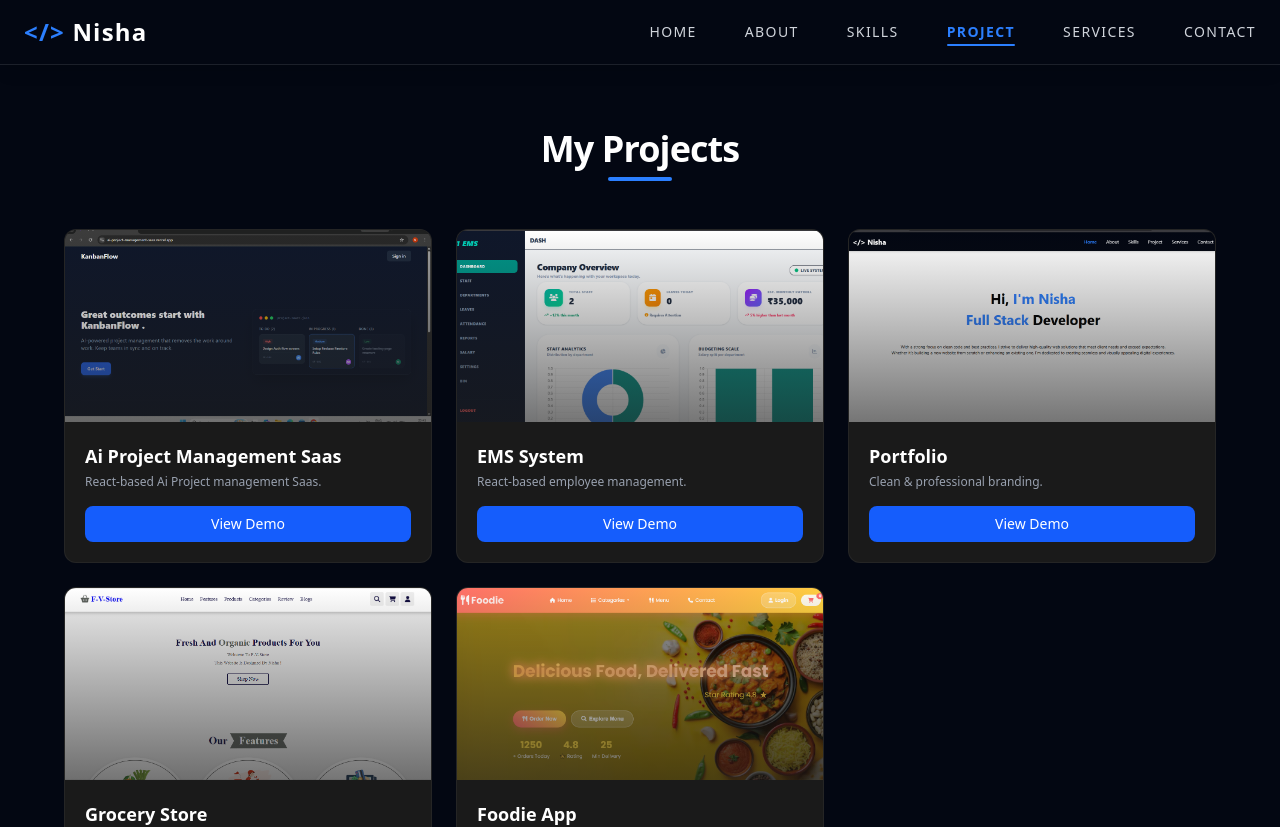
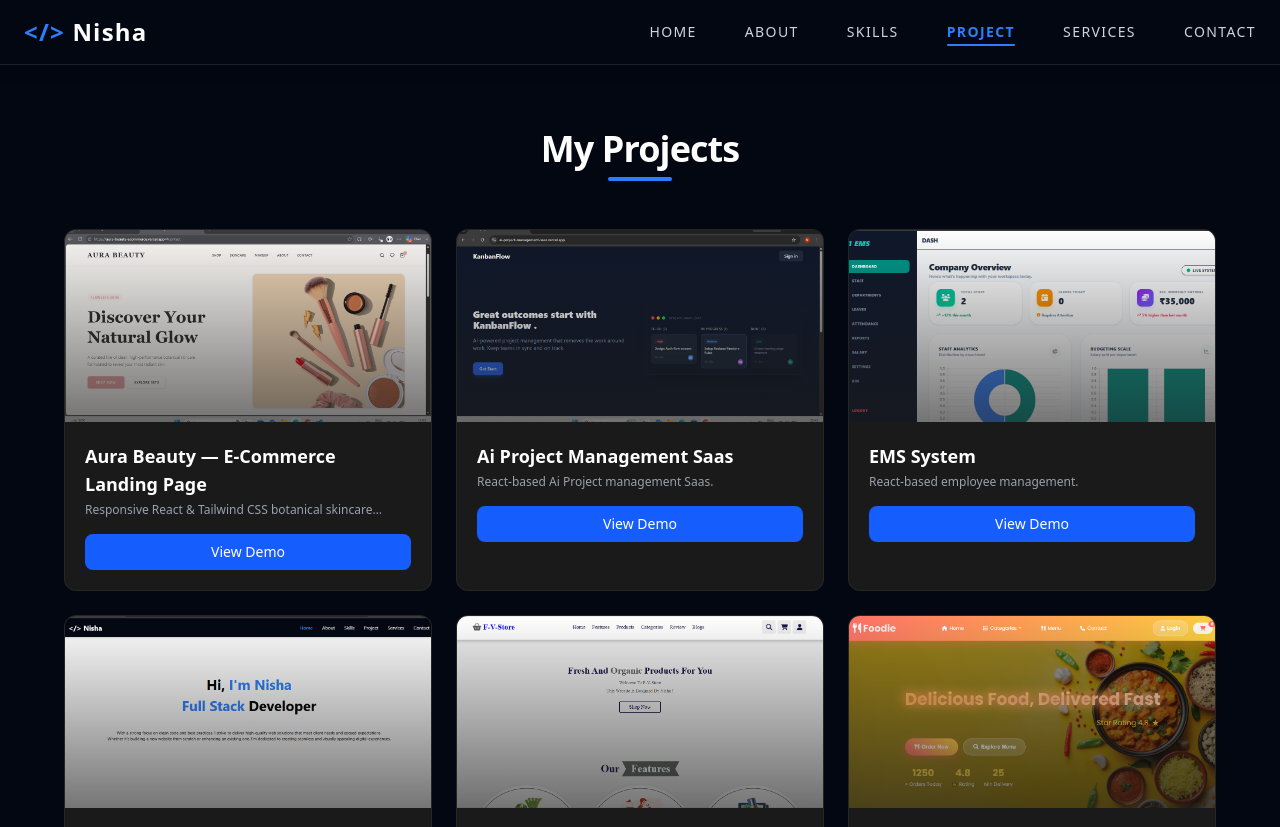
Before and after one commit to Lets-nisha/portfolio-com-n95, a React (Vite) app: page /project in a window 1280 px wide. Shown: the top 827 px of the page. Built offline with nearby package versions, Linux system fonts and the light colour scheme.

Commit message:
Add Aura Beauty e-commerce project to Project.jsx
Added a new project entry for 'Aura Beauty' e-commerce landing page with relevant details.

```diff
--- a/src/pages/Project.jsx
+++ b/src/pages/Project.jsx
@@ -6,10 +6,18 @@ import netflix from '../assets/netflix.png'
 import ems from '../assets/ems.png'
 import Foodie from '../assets/Foodie.png'
 import AiProject from '../assets/aiproject.png'
+import Ecommerce from '../assets/e-commerce.png'
+
 
 const Project = () => {
 
   const projects = [
+   {
+  title: "Aura Beauty — E-Commerce Landing Page",
+  image: Ecommerce,
+  description: "Responsive React & Tailwind CSS botanical skincare landing page featuring luxury UI aesthetic, clean architecture, and custom icons.",
+  link: "https://aura-beauty-ecommerce.vercel.app/"
+},
      {
       title: "Ai Project Management Saas",
       image: AiProject,
```
